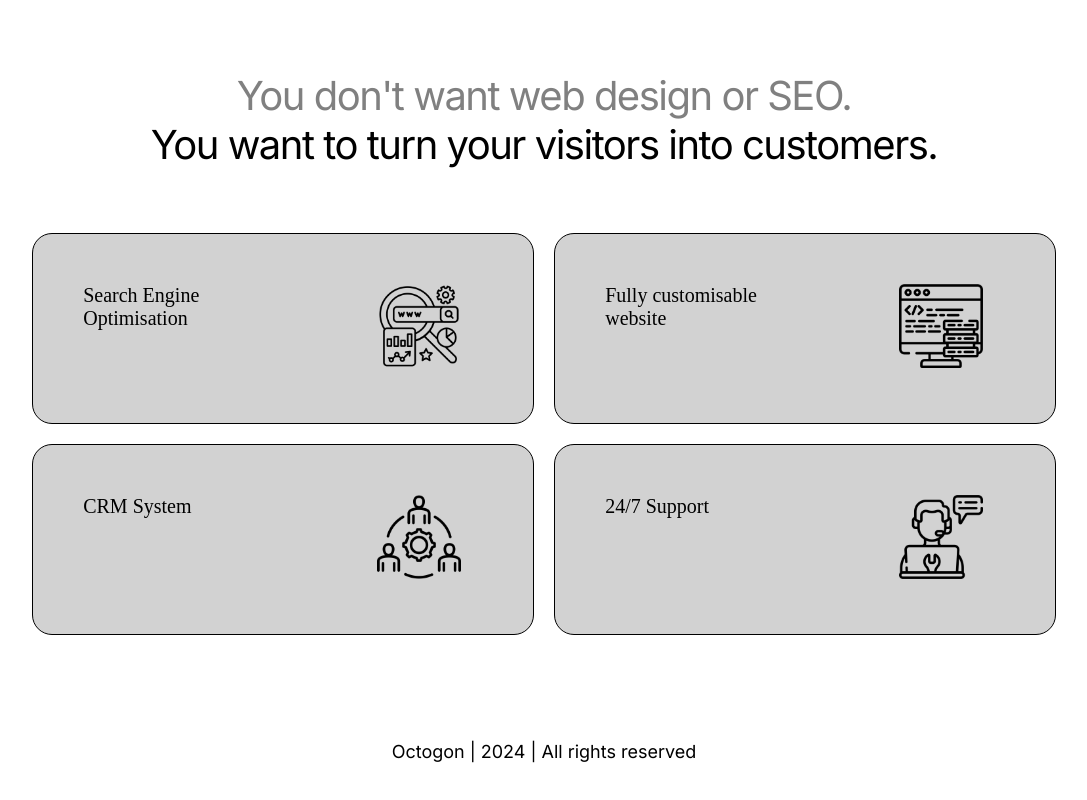
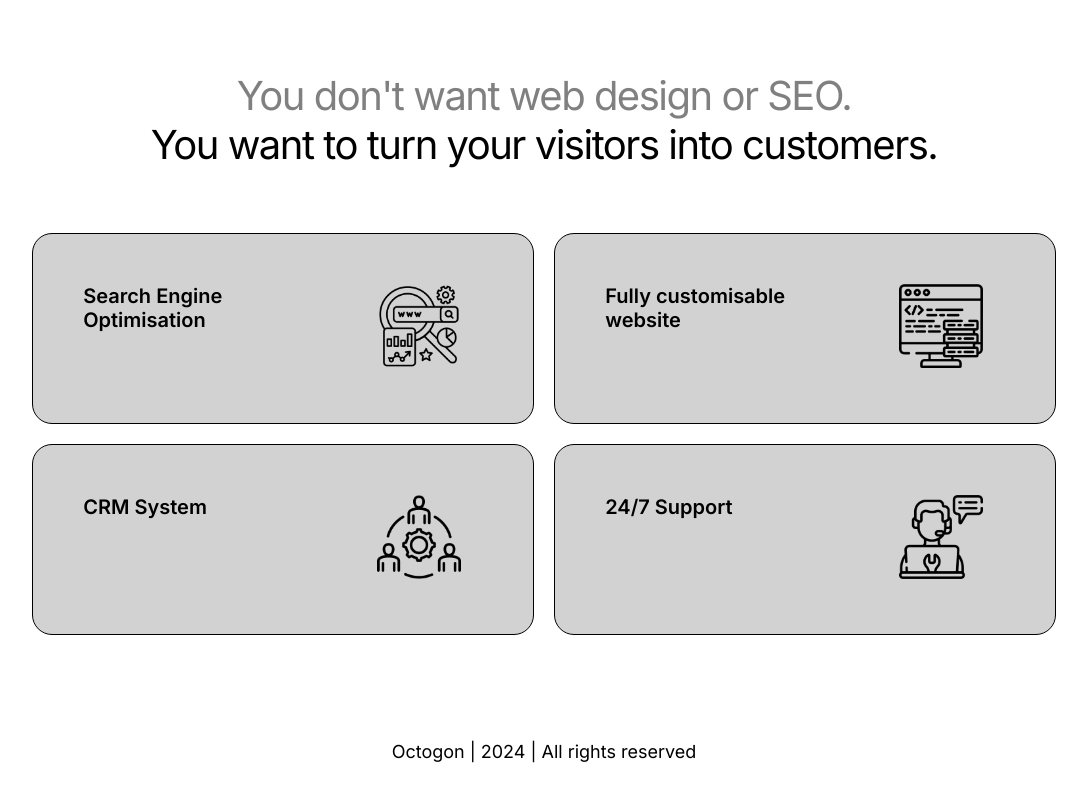
Before and after one commit to s4brina/octagon, a plain HTML site: page index.html in a window 1280 px wide. Shown: the part 835-1635 px from the top of the page, without its empty margins (96-1183 px from the left). Drawn offline with Linux system fonts and the light colour scheme.

Commit message:
Add files via upload

```diff
--- a/style.css
+++ b/style.css
@@ -155,9 +155,10 @@ h2:nth-child(2) {
     font-size: 30px;
     text-align: left;
     border-radius: 20px;
-    font-family: 'Montserrat';
     font-size: 20px;
     display: flex;
+    font-family: 'Inter',sans-serif;
+    font-weight: 600;
 }
 
 .img-item {
@@ -178,6 +179,7 @@ h2:nth-child(2) {
     padding-left: 10%;
     padding-bottom: 10%;
     border: black 1px solid;
+
 }
 
 .header-img {
```
